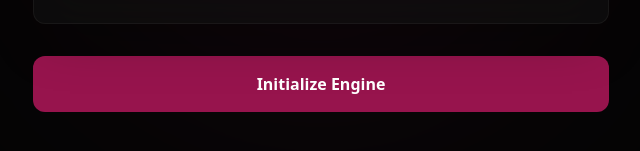
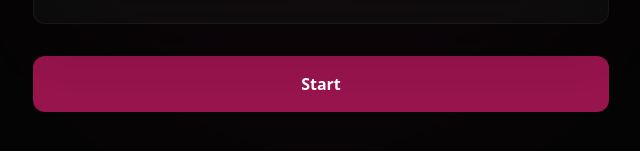
Before and after one commit to saadahmed263/pyrrho, a Next.js app: page / in a window 1280 px wide. Shown: the part 559-710 px from the top of the page, without its empty margins (319-959 px from the left). Built offline with nearby package versions, Linux system fonts and the light colour scheme.

Commit message:
Accepted globe fallback. Shipping to prod.

```diff
--- a/app/page.tsx
+++ b/app/page.tsx
@@ -90,7 +90,7 @@ export default function Home() {
             onClick={() => setShowSplash(false)}
             className="w-full py-4 bg-[#97144d] text-white font-semibold rounded-xl hover:bg-[#7a0f3d] transition-all"
           >
-            Initialize Engine
+            Start
           </button>
         </div>
       </main>
```
